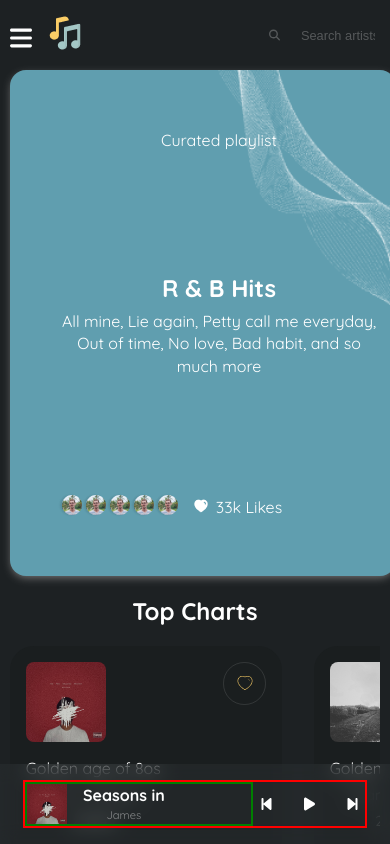
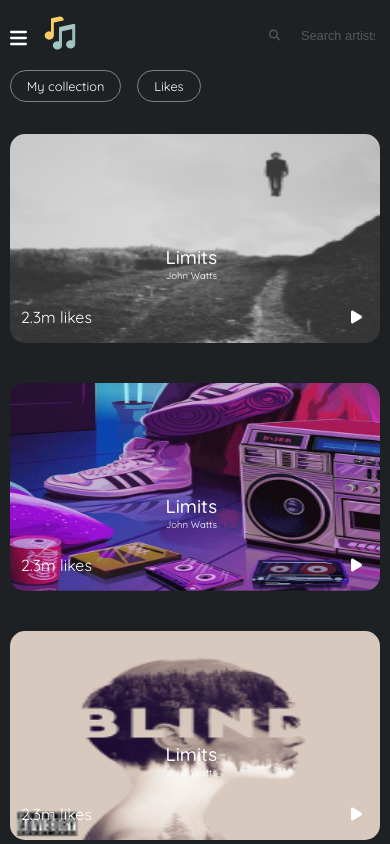
Before and after one commit to The-indigo/kaboom, a React (Create React App) app: page / in a window 390 px wide. Shown: the top 844 px of the page. Built offline with nearby package versions, Linux system fonts and the light colour scheme.

Commit message:
collection items

```diff
--- a/src/components/Collections/Collections.css
+++ b/src/components/Collections/Collections.css
@@ -19,8 +19,28 @@
 }
 
 .collections-image-section {
-    display: flex;
-    justify-content: space-between;
-    flex-wrap: wrap;
     gap: 1rem;
 }
+
+
+@media(max-width:800px) {
+    .collections-image-section {
+        display: flex;
+        flex-direction: column;
+    }
+
+}
+
+@media(min-width:800.01px) {
+
+    .collections-image-section {
+        display: flex;
+        justify-content: space-between;
+        flex-wrap: wrap;
+    }
+
+    /* .collections-image-section {
+        display: grid;
+        grid-template-rows: 1rem;
+    } */
+}
--- a/src/components/Collections/Collections.js
+++ b/src/components/Collections/Collections.js
@@ -23,11 +23,6 @@ const Collections = () => {
     <CollectionsItem imageSource={"images/sun.png"} name="Limits" artist={"John Watts"}/>
                     <CollectionsItem imageSource={"images/fly.png"} name="Limits" artist={"John Watts"}/>
                 <CollectionsItem imageSource={"images/alpha.png"} name="Limits" artist={"John Watts"} />
-
-
-
-
-
             </section>
         </div>
     )
--- a/src/components/Home/Home.js
+++ b/src/components/Home/Home.js
@@ -15,7 +15,7 @@ import Audiocontrols from "../shared/Audiocontrols/Audiocontrols";
 let albumData = [];
 
 const Home = () => {
-  const [page, setPage] = useState("home");
+  const [page, setPage] = useState("collections");
   const [albums,setAlbums]=useState([])
   useEffect(() => {
     // const fetchAlbums = async () => {
--- a/src/components/shared/Audiocontrols/Audiocontrols.css
+++ b/src/components/shared/Audiocontrols/Audiocontrols.css
@@ -4,6 +4,7 @@
 .volume-control {
     display: flex;
 }
+
 
 
 .audio-image-div {
@@ -116,7 +117,6 @@ input[type="range"]::-ms-fill-upper {
 
 @media(max-width:800px) {
     .audio-container {
-        border: 2px solid red;
         align-items: center;
     }
 
@@ -125,7 +125,6 @@ input[type="range"]::-ms-fill-upper {
     }
 
     .audio-player-details {
-        border: 2px solid green;
         flex: 2;
     }
 
--- a/src/components/shared/Audiocontrols/Audiocontrols.js
+++ b/src/components/shared/Audiocontrols/Audiocontrols.js
@@ -36,7 +36,7 @@ const Audiocontrols = () => {
             icon={faPlay}
             size="1x"
             width={11}
-            className="audio-icon"
+            className="audio-icon audio-icon-play"
               />
                     <FontAwesomeIcon
             icon={faForwardStep}
--- a/src/components/shared/CollectionsItem/CollectionsItem.css
+++ b/src/components/shared/CollectionsItem/CollectionsItem.css
@@ -1,14 +1,15 @@
 .collections {
     position: relative;
-    width: 11rem;
-    height: 12rem;
+
     margin-bottom: 1.5rem;
 }
 
 .collections img {
     border-radius: 15px;
+    max-width: 100%;
     width: 100%;
     height: 100%;
+
 }
 
 .collections-text {
@@ -26,3 +27,53 @@
     margin-top: 0;
     font-size: .6rem;
 }
+
+@media (min-width:800.01px) {
+    .collections {
+        width: 11rem;
+        height: 12rem;
+    }
+}
+
+@media (max-width:800px) {
+    .collections {
+        /* height: 16rem; */
+        object-fit: contain;
+        /* border: 2px solid red; */
+    }
+
+    /* source: https://pqina.nl/blog/presenting-images-in-an-aspect-ratio-with-css/ */
+    /* The images are potrait so they aren't wide enough */
+    /* This aims to make it fit the container wit=dth without making the image skewed */
+    .collections::after {
+        display: block;
+        content: '';
+        /* 16:9 aspect ratio */
+        padding-bottom: 56.25%;
+    }
+
+    /* Image is positioned absolutely relative to the parent element */
+    .collections img {
+        /* Image should match parent box size */
+        position: absolute;
+        left: 0;
+        top: 0;
+        width: 100%;
+        height: 100%;
+    }
+
+    .collections-text {
+        width: 92%;
+    }
+
+    .collections-likes {
+        display: flex;
+        align-items: center;
+        justify-content: space-between;
+    }
+
+    .collections-likes-text p {
+        font-size: 1rem;
+        margin-top: 1rem;
+    }
+}
--- a/src/components/shared/CollectionsItem/CollectionsItem.js
+++ b/src/components/shared/CollectionsItem/CollectionsItem.js
@@ -1,5 +1,7 @@
 import React from "react";
 import "./CollectionsItem.css";
+import { FontAwesomeIcon } from "@fortawesome/react-fontawesome";
+import { faPlay} from "@fortawesome/free-solid-svg-icons";
 const CollectionsItem = ({imageSource,name,artist}) => {
     return (
         <>
@@ -8,6 +10,21 @@ const CollectionsItem = ({imageSource,name,artist}) => {
                     <div className="collections-text">
        <h1>{name}</h1>
                     <p>{artist}</p>
+                    <div className="collections-likes">
+                        <div className="collections-likes-text">
+                    <p>2.3m likes</p>
+                        </div>
+                        <div className="collections-likes-btn">
+                               <FontAwesomeIcon
+            icon={faPlay}
+            size="1x"
+            width={11}
+            className="collections-likes-play-btn"
+              />
+                        </div>
+
+
+                    </div>
                     </div>
 
                 </div></>
--- a/src/components/shared/Search/Search.js
+++ b/src/components/shared/Search/Search.js
@@ -11,7 +11,7 @@ const Search = () => {
     <FontAwesomeIcon
             icon={faBars}
             size="2x"
-            width={22}
+            width={17}
             className="mobile-menu-icon"
           />
         <img src="images/logo.png" alt="logo" />
```
